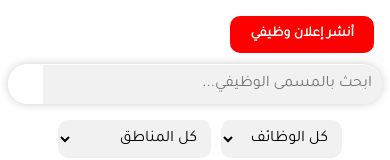
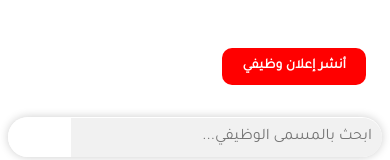
Before and after one commit to alrepo/my-app, a React (Create React App) app: page / in a window 390 px wide. Shown: the top 160 px of the page. Built offline with nearby package versions, Linux system fonts and the light colour scheme.

Commit message:
fixed search location in mobile

```diff
--- a/public/styels.css
+++ b/public/styels.css
@@ -415,11 +415,18 @@
     }
   }
   @media only screen and (max-width: 630px) {
+    .postButtonContainer
+    {
+      width: 100%;
+      display: flex;
+      margin-top: 2rem;
+      margin-bottom: 2rem;
+    }
     .postButton {
-      position:absolute;
-      top: 1rem;
-      right: 1rem;
-      left: auto;
+      position: relative;
+      margin-top: 1rem;
+      margin-right: 1rem;
+      margin-left: auto;
       display: inline-block;
       padding: 10px 20px;
       font-size: 14px;
@@ -646,7 +653,7 @@
   .search-container button[type="submit"] {
     background-color: white;
     color: white;
-    width: 10%;
+    width: 20%;
     height: 2.5rem;
     border: none;
     padding: 12px 15px;
```
